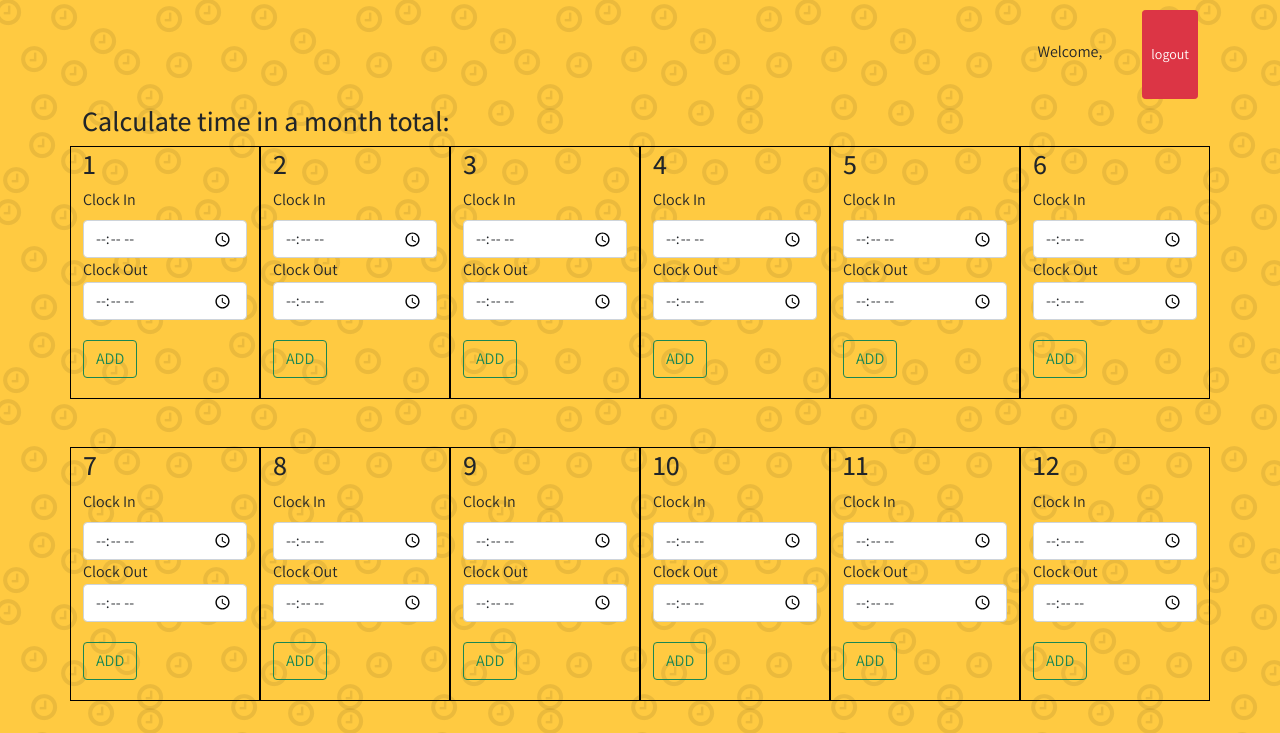
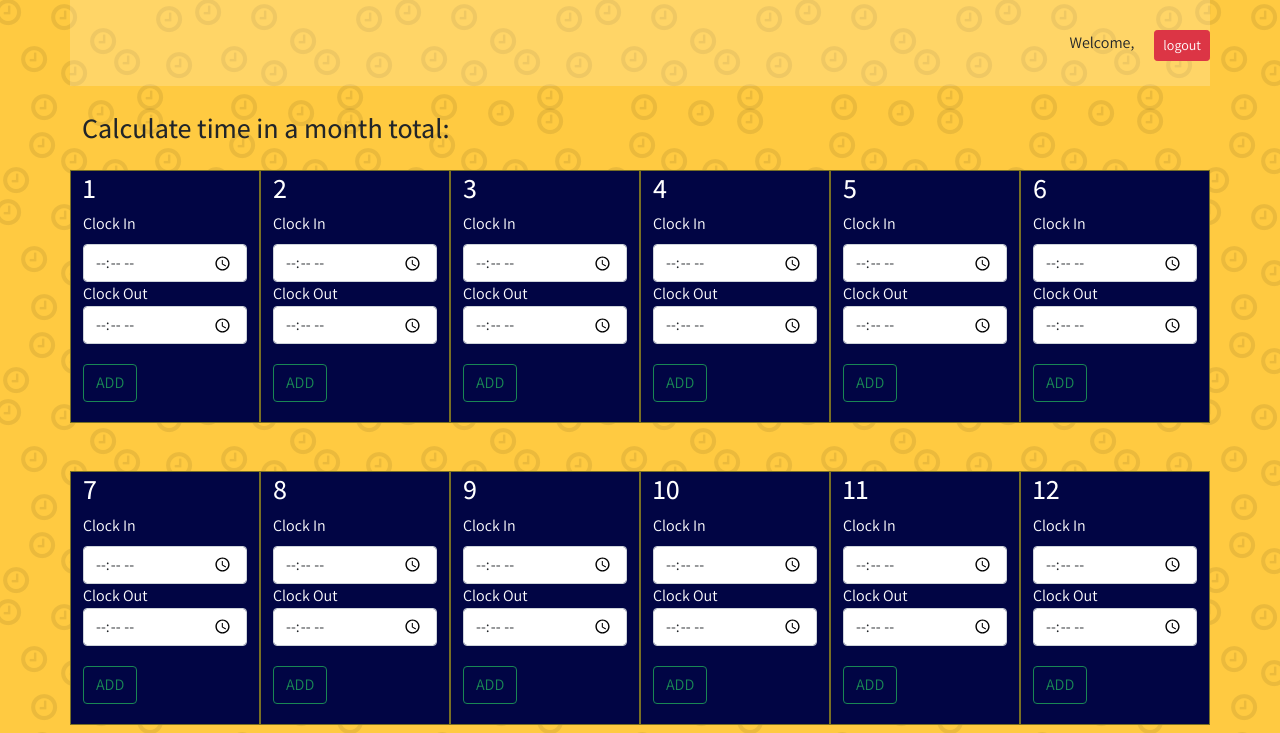
Before and after one commit to monteecode/TimeKeeper_REACT, a React (Create React App) app: page /calendar in a window 1280 px wide. Shown: the top 733 px of the page. Built offline with nearby package versions, Linux system fonts and the light colour scheme; no server answers; sample sign-in values are in the browser's storage.

Commit message:
removed background for container

```diff
--- a/src/App.css
+++ b/src/App.css
@@ -1,5 +1,11 @@
 .days {
-  border: 1px solid black;
+  border: 1px solid rgb(121, 112, 35);
+  color: white;
+  background-color: rgb(1, 5, 68);
+}
+
+.container header {
+  margin: 25px 0;
 }
 
 .btns {
@@ -9,10 +15,13 @@
 #welcomeUser {
   display: flex;
   justify-content: right;
+  padding: 20px 0;
+  background-color: rgba(255, 255, 255, 0.2);
 }
 
 #welcomeUser p {
-  margin: 40px;
+  margin: 0 20px;
+  align-self: center;
 }
 
 #welcomeUser button {
```
